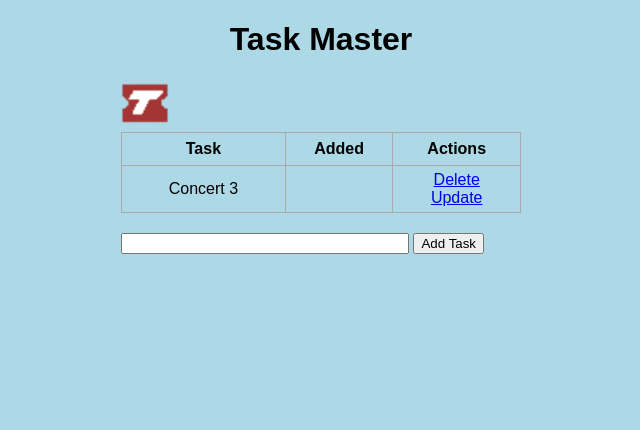
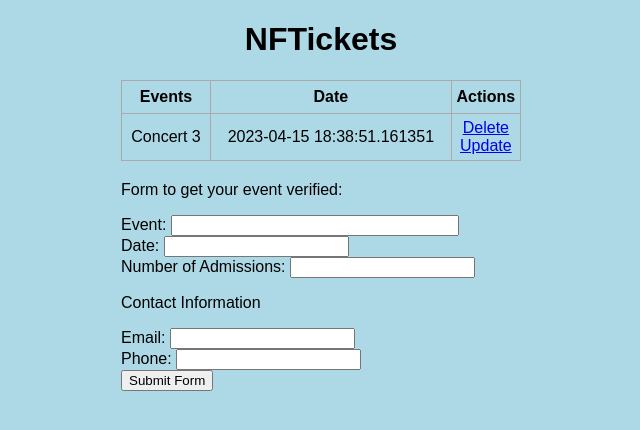
Before and after one commit to micahborg/ticket_system, a Flask app: template templates/index.html in a window 1280 px wide. Shown: the top 430 px of the page, without its empty margins (319-959 px from the left). Run offline with Flask 2, Linux system fonts and the light colour scheme; the template is opened without the code that fills it: values that come from a table or form of the project are taken from there, others are empty; data comes from the database, SQL or seed files in the repository.

Commit message:
Updated index.html

```diff
--- a/templates/index.html
+++ b/templates/index.html
@@ -1,31 +1,29 @@
 {% extends 'base.html' %}
 
 {% block head %}
-<title>Task Master</title>
+<title>NFTickets</title>
 {% endblock %}
 
 {% block body %}
 <div class="content">
-    <h1 style="text-align: center">Task Master</h1>
-    <img src="favicon.ico" alt="favicon" style>
+    <h1 style="text-align: center">NFTickets</h1>
     {% if tasks|length < 1 %}
-
-    <h4 style="text-align: center">There are no tasks. Create one below!</h4>
+    <h4 style="text-align: center">There are no scheduled events at the moment. Fill out the form below to get your event approved!</h4>
     {% else %}
     <table>
         <tr>
-            <th>Task</th>
-            <th>Added</th>
+            <th>Events</th>
+            <th>Date</th>
             <th>Actions</th>
         </tr>
         {% for task in tasks %}
             <tr>
                 <td>{{ task.content }}</td>
-                <td>{{ task.date_created.date() }}</td>
+                <td>{{ task.date_created }}</td>
                 <td>
-                    <a href="/templates/delete/{{task.id}}">Delete</a>
+                    <a href="/delete/{{task.id}}">Delete</a>
                     <br>
-                    <a href="/templates/update/{{task.id}}">Update</a>
+                    <a href="/update/{{task.id}}">Update</a>
                 </td>
             </tr>
         {% endfor %}
@@ -34,8 +32,19 @@
 
     <div class="form">
         <form action="/" method="POST">
-            <input type="text" name="content" id="content">
-            <input type="submit" value="Add Task">
+            <p>Form to get your event verified:</p>
+            Event: <input type="text" name="content" id="content">
+            <br>
+            Date: <input type="text" name="date" id="date">
+            <br>
+            Number of Admissions: <input type="text" name="admissions" id="admissions">
+            <br>
+            <p>Contact Information</p>
+            Email: <input type="text" name="admissions" id="admissions">
+            <br>
+            Phone: <input type="text" name="admissions" id="admissions">
+            <br>
+            <input type="submit" value="Submit Form">
         </form>
     </div>
 </div>
```
